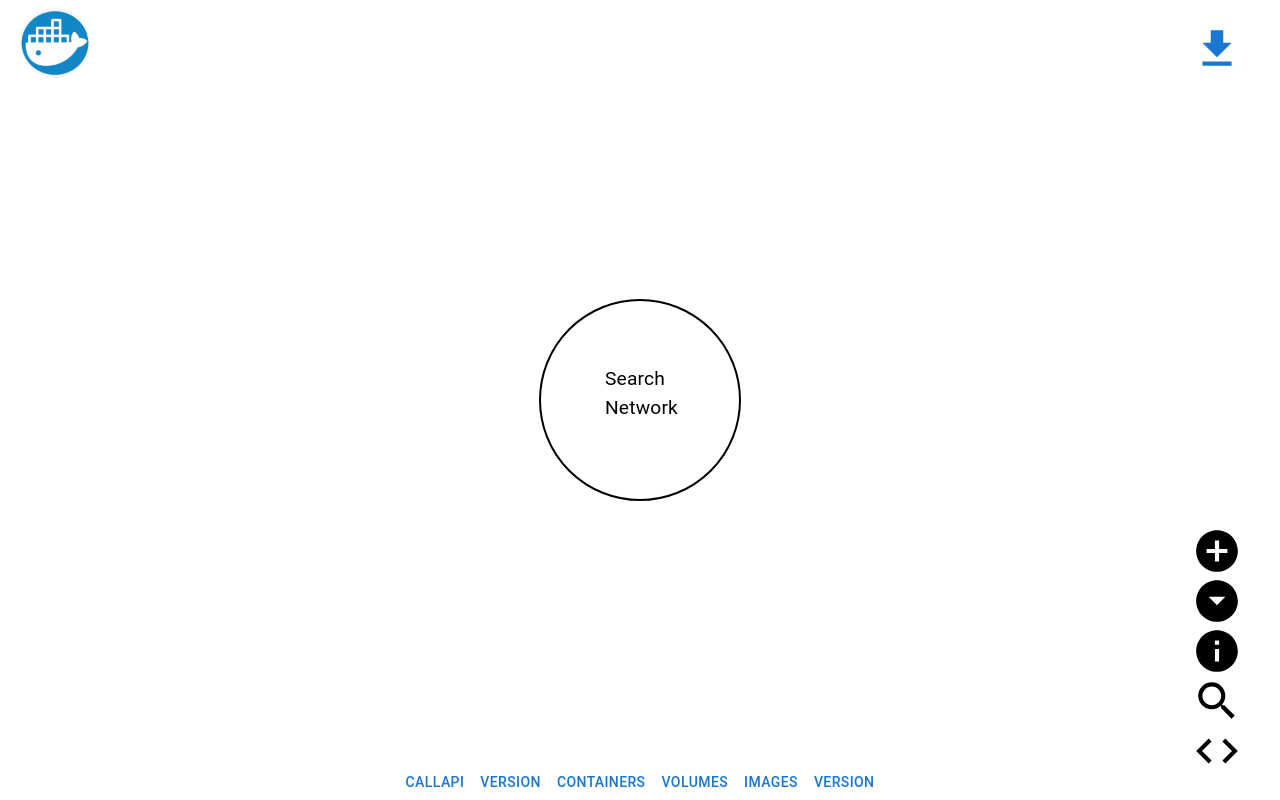
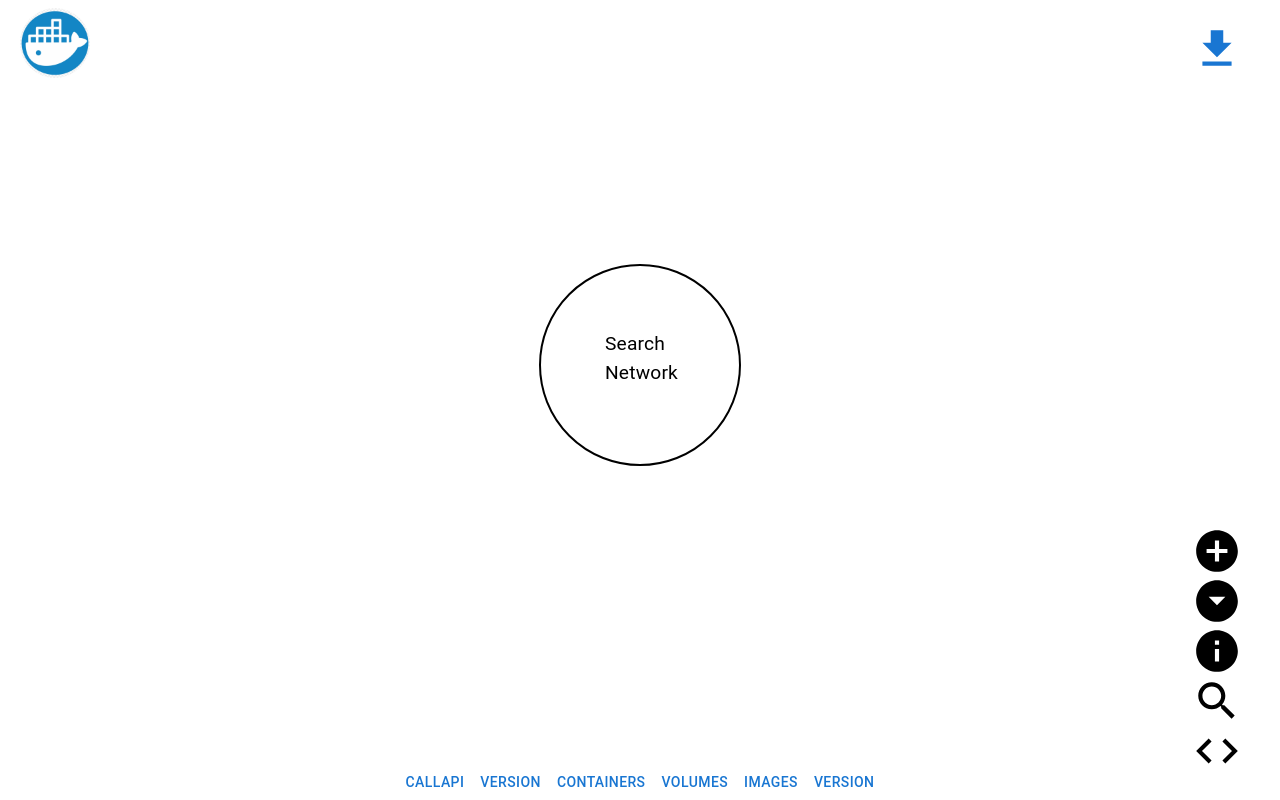
Before and after one commit to AnjaliPriyaa/nikhilproject, a React (Create React App) app: page / in a window 1280 px wide. Built offline with nearby package versions, Linux system fonts and the light colour scheme; no server answers.

Commit message:
new header

```diff
--- a/src/App.js
+++ b/src/App.js
@@ -115,7 +115,7 @@ return (
       <SearchIcon sx={{fontSize: 50, cursor: 'pointer'}} onClick={()=>{this.setState({page:4})}}/>
       <CodeIcon sx={{fontSize: 50, cursor: 'pointer'}} onClick={()=>{this.setState({page:5})}}/>
     </div>
-    <Box sx={{height:"100%", position: 'absolute', top: 0, left: 0, width: '100%', zIndex: '-1'}}>
+    <Box sx={{height:"calc(100% - 70px)", position: 'absolute', top: 70, left: 0, width: '100%', zIndex: '-1'}}>
       <Networks/>
       <Container open={this.state.page === 1} handleClose={()=> this.setState({page:0})}/>
       <Image open={this.state.page === 2} handleClose={()=> this.setState({page:0})}/>
--- a/src/components/Network.js
+++ b/src/components/Network.js
@@ -100,7 +100,7 @@ render(){
 
 
     if(this.val===1)return (
-        <div style={{height:'100%', display:'flex',justifyContent:'center', alignItems:'center'}}>
+        <div style={{height:'100%', display:'flex',justifyContent:'center', alignItems:'center', marginTop: '-70px'}}>
        <div className="Nbody1">
 
        <Typography sx={{border: '2px solid black', borderRadius: '20vh', height:70, width: 70, cursor: 'pointer',padding:8, fontSize:'1.2rem'}} onClick={event =>{this.Network();}}>Search Network</Typography>
```
